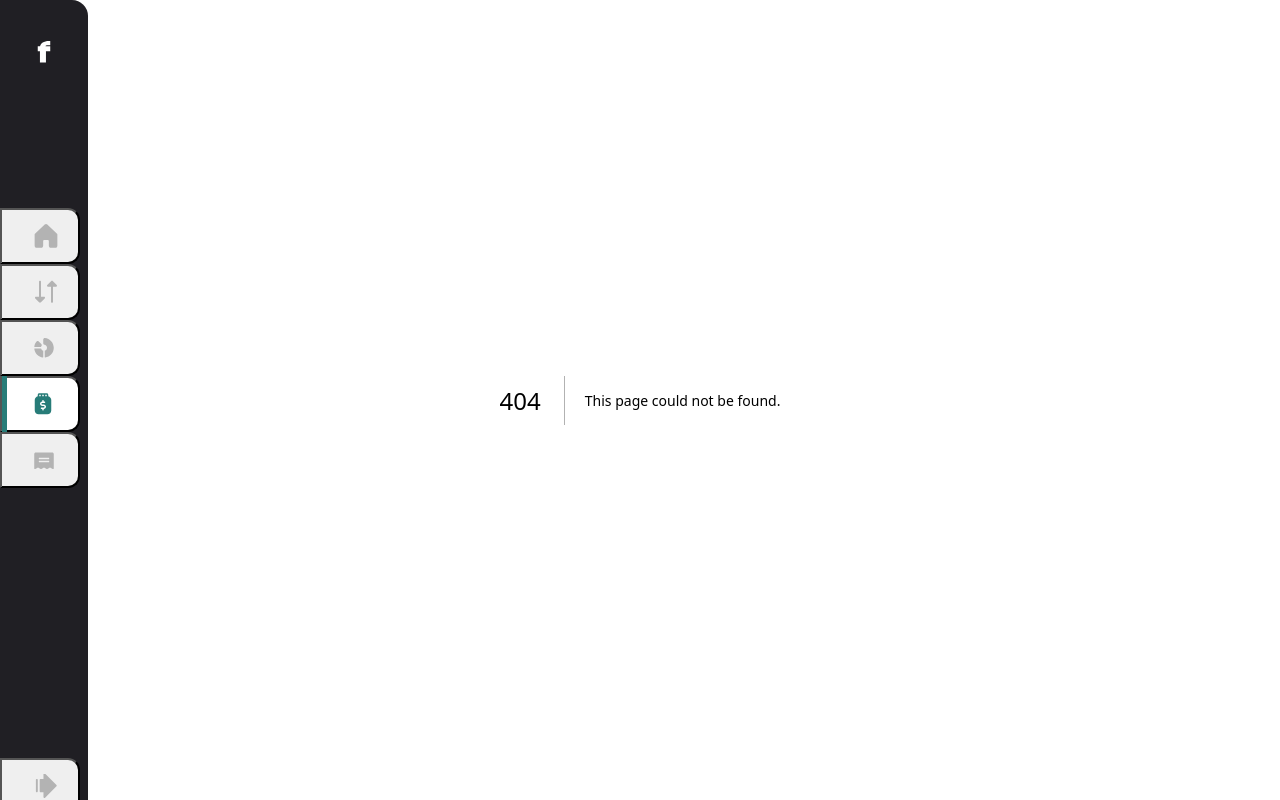
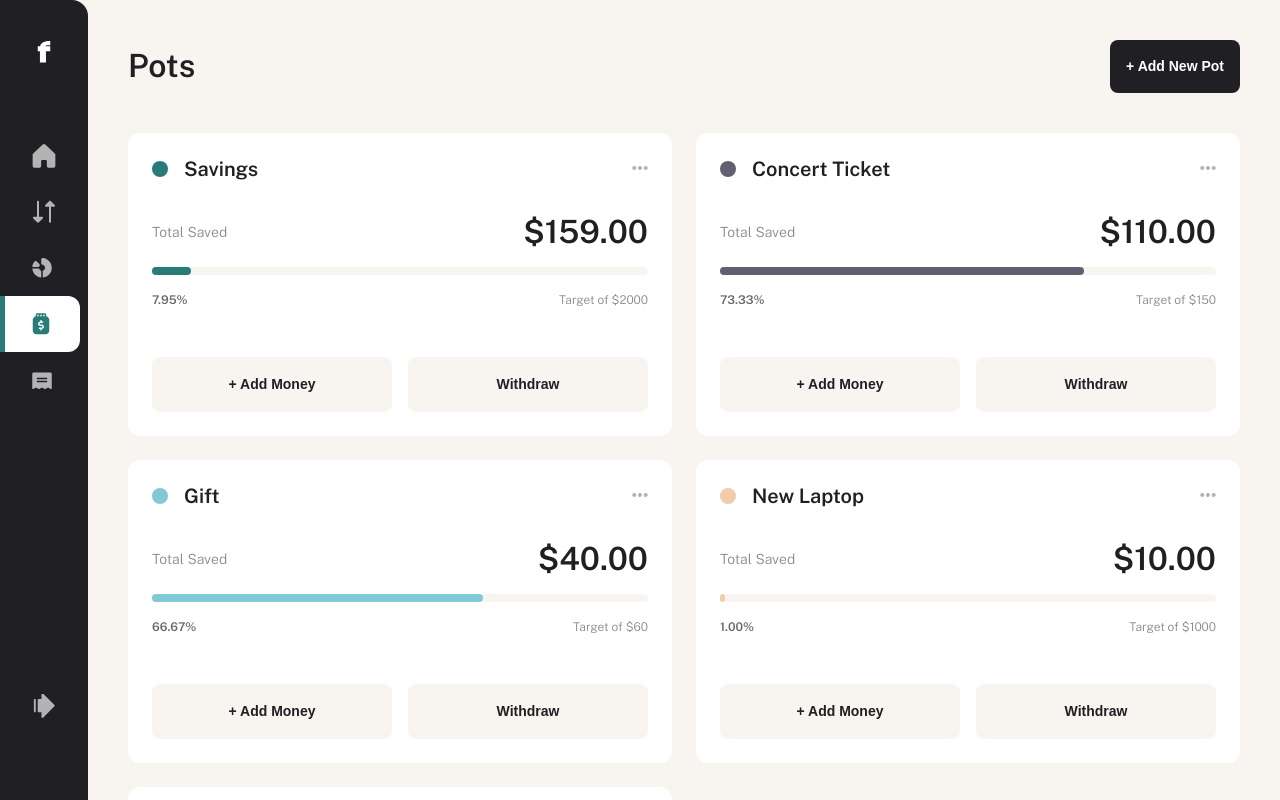
Before and after one commit to peterhermansen/personal-finance-app, a Next.js app: page /pots in a window 1280 px wide. Before the commit this address had no page. Shown: the top 800 px of the page. Built offline with nearby package versions, Linux system fonts and the light colour scheme.

Commit message:
Created html layout and styling for pots page

```diff
--- /dev/null
+++ b/app/pots/page.js
@@ -0,0 +1,28 @@
+'use client';
+import '@/styles/globals.css';
+import '@/styles/queries.css';
+import data from '@/data.json';
+import { useStateContext } from '@/app/stateContext';
+import Pot from '@/components/pots/Pot';
+
+export default function PotsPage() {
+  const { sidebarOpen } = useStateContext();
+
+  return (
+    <div
+      className={`container ${sidebarOpen ? 'container--sidebar-open' : 'container--sidebar-closed'}`}
+    >
+      <div className="content">
+        <div className="top">
+          <h1 className="title text-1 bold">Pots</h1>
+          <button className="btn-add text-4 bold">+ Add New Pot</button>
+        </div>
+        <div className="grid grid--2-cols">
+          {data.pots.map((el) => {
+            return <Pot pot={el} key={el.name} />;
+          })}
+        </div>
+      </div>
+    </div>
+  );
+}
--- /dev/null
+++ b/components/pots/Pot.js
@@ -0,0 +1,57 @@
+import styles from '@/styles/components/pots/Pot.module.css';
+import Image from 'next/image';
+import formatVal from '@/utils/formatVal';
+
+const Pot = ({ pot }) => {
+  console.log(pot);
+  const percent = (pot.total / pot.target) * 100;
+
+  return (
+    <div className={styles.container}>
+      <div className={styles.top}>
+        <div className={styles['top-left']}>
+          <div
+            className={styles.color}
+            style={{ backgroundColor: `${pot.theme}` }}
+          ></div>
+          <span className="text-2 bold">{pot.name}</span>
+        </div>
+        <button>
+          <Image
+            src="/images/icon-ellipsis.svg"
+            alt="Pot Edit Button"
+            width="16"
+            height="16"
+          />
+        </button>
+      </div>
+
+      <div className={styles.details}>
+        <div className={styles.saved}>
+          <span className="text-4 gray">Total Saved</span>
+          <span className="text-1 bold">${formatVal(pot.total)}</span>
+        </div>
+        <div className={styles.chart}>
+          <div className={styles['chart-background']}></div>
+          <div
+            className={styles['chart-foreground']}
+            style={{
+              backgroundColor: `${pot.theme}`,
+              width: `${percent}%`,
+            }}
+          ></div>
+        </div>
+        <div className={styles.target}>
+          <span className="text-5 bold dark-gray">{formatVal(percent)}%</span>
+          <span className="text-5 gray">Target of ${pot.target}</span>
+        </div>
+      </div>
+      <div className={styles.buttons}>
+        <button className={`${styles.button} text-4 bold`}>+ Add Money</button>
+        <button className={`${styles.button} text-4 bold`}>Withdraw</button>
+      </div>
+    </div>
+  );
+};
+
+export default Pot;
--- a/data.json
+++ b/data.json
@@ -435,8 +435,8 @@
     },
     {
       "name": "Gift",
-      "target": 150.0,
-      "total": 110.0,
+      "target": 60.0,
+      "total": 40.0,
       "theme": "#82C9D7"
     },
     {
--- /dev/null
+++ b/styles/components/pots/Pot.module.css
@@ -0,0 +1,71 @@
+.container {
+  background-color: white;
+  border-radius: 0.75rem;
+  height: 18.9375rem;
+  padding: 1.5rem;
+  display: flex;
+  flex-direction: column;
+  gap: 2rem;
+}
+
+.top,
+.top-left,
+.target,
+.saved {
+  display: flex;
+  justify-content: space-between;
+  align-items: center;
+}
+
+.top-left {
+  gap: 1rem;
+}
+
+.color {
+  height: 1rem;
+  width: 1rem;
+  border-radius: 1rem;
+}
+
+.details {
+  display: flex;
+  flex-direction: column;
+  gap: 1rem;
+}
+
+.chart {
+  position: relative;
+}
+
+.chart-background {
+  background-color: #f8f4f0;
+  width: 100%;
+  height: 0.5rem;
+  border-radius: 1rem;
+}
+
+.chart-foreground {
+  height: 0.5rem;
+  border-radius: 1rem;
+  position: absolute;
+  top: 0;
+}
+
+.buttons {
+  display: flex;
+  gap: 1rem;
+  margin-top: 1rem;
+}
+
+.button {
+  background-color: #f8f4f0;
+  border-radius: 0.5rem;
+  border: 1px solid #f8f4f0;
+  padding: 1rem;
+  width: 50%;
+}
+
+.button:hover {
+  background-color: white;
+  border: 1px solid #888888;
+}
--- a/styles/globals.css
+++ b/styles/globals.css
@@ -86,6 +86,10 @@ button {
 
 .gray {
   color: #888888;
+}
+
+.dark-gray {
+  color: #696868;
 }
 
 .white {
@@ -192,3 +196,7 @@ div .grid-transaction-columns {
   padding: 1rem;
   border-radius: 0.5rem;
 }
+
+.btn-add:hover {
+  background-color: #696868;
+}
```
